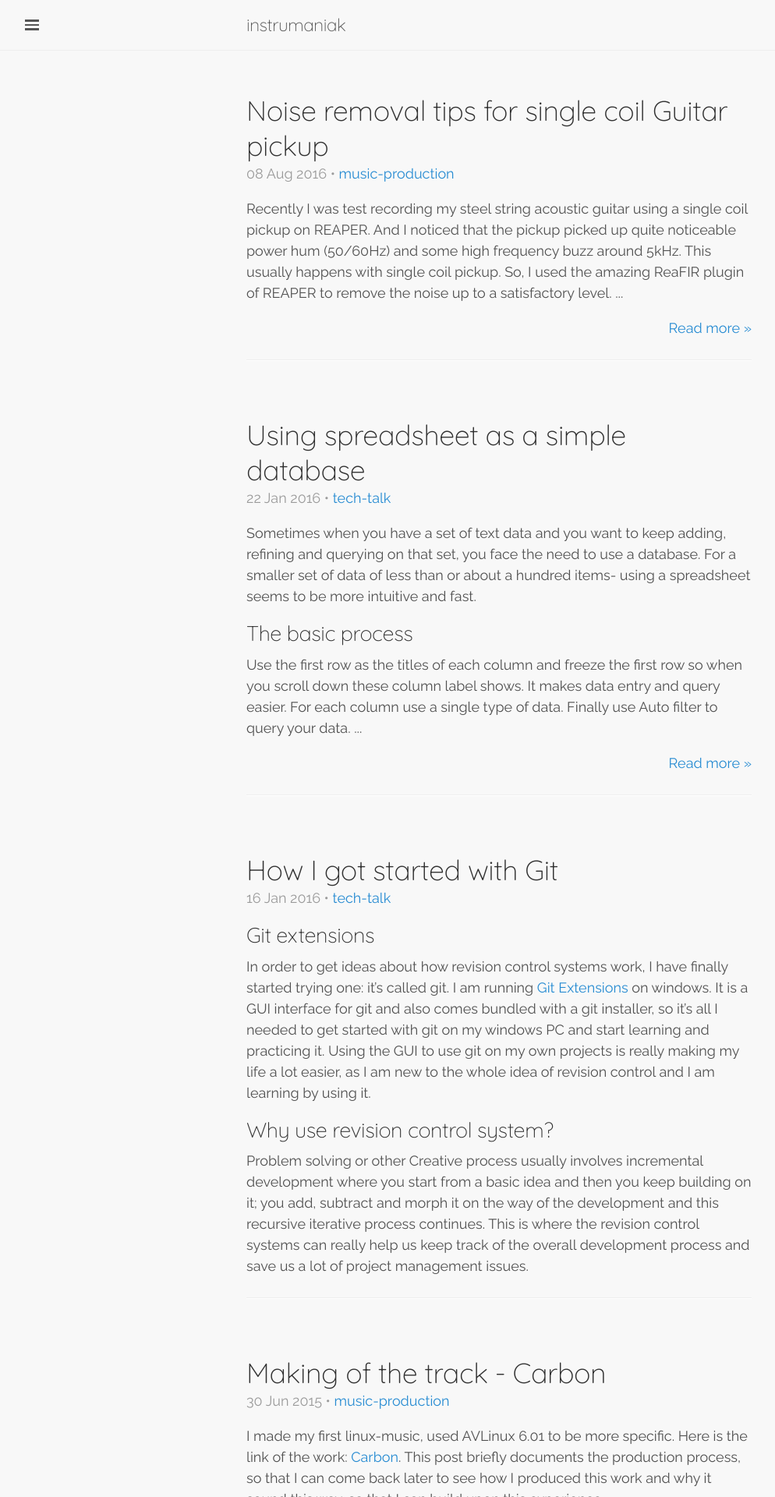
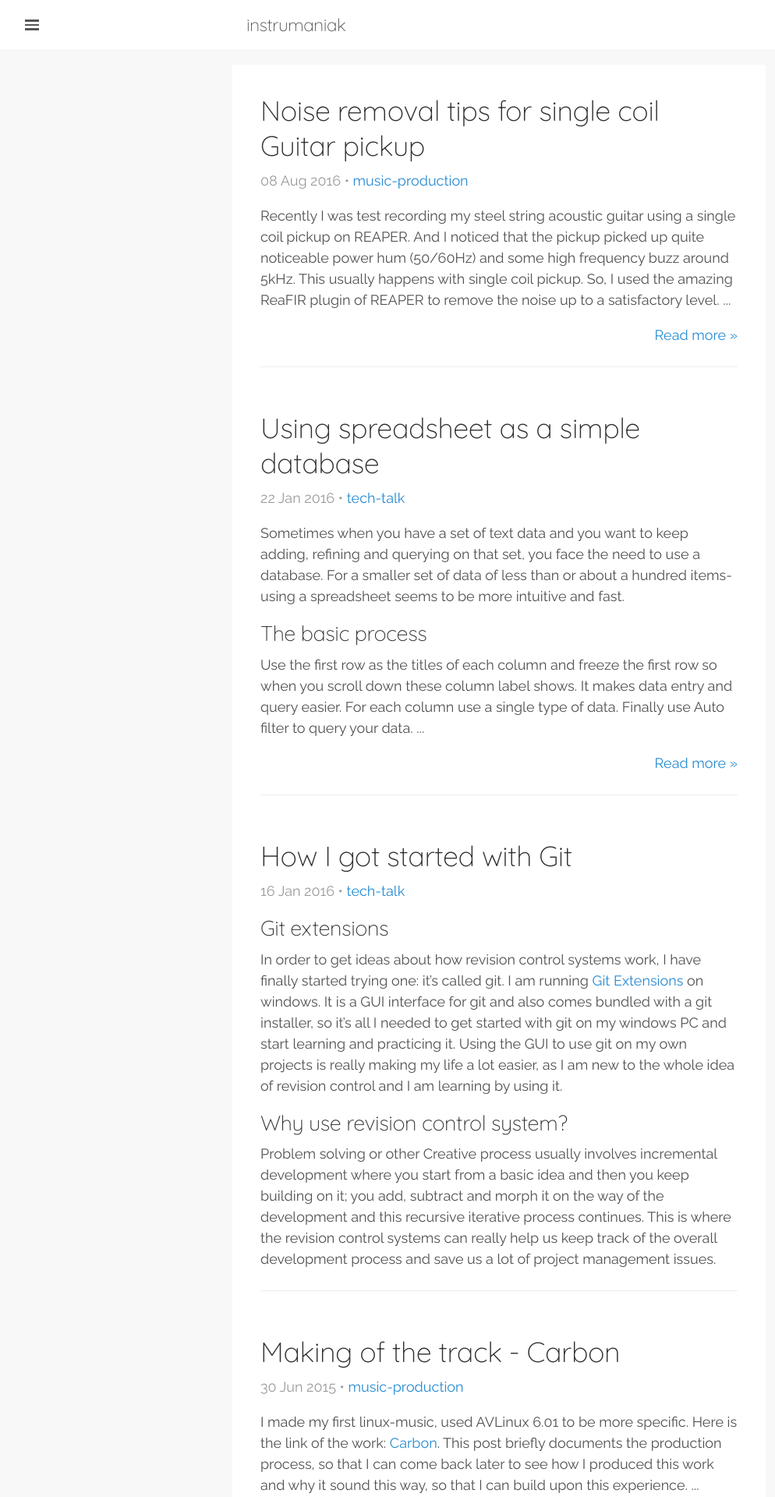
Before and after one commit to instrumaniak/music, a Jekyll site: the page built from index.html, in a window 1280 px wide. Shown: the top 1920 px of the page at 78% size, without its empty margins (0-994 px from the left). Built offline with Jekyll 4.4.1, drawn with Linux system fonts in a browser that asks for light colours; the list of posts is cut into pages by our own code.

Commit message:
CSS fix / beautification!

```diff
--- a/_sass/lanyon.scss
+++ b/_sass/lanyon.scss
@@ -76,10 +76,18 @@ h1, h2, h3, h4, h5, h6 {
 .container {
   max-width: 28rem;
 }
+
+.content {
+  background-color: #fff;
+  padding: 2rem;
+}
+
 @media (min-width: 38em) {
   .container {
     max-width: 32rem;
   }
+
+
 }
 @media (min-width: 56em) {
   .container {
@@ -97,8 +105,9 @@ h1, h2, h3, h4, h5, h6 {
 .masthead {
   padding-top:    1rem;
   padding-bottom: 1rem;
-  margin-bottom: 3rem;
+  margin-bottom: 1rem;
   border-bottom: 1px solid #eee;
+  background-color: #fff;
 }
 .masthead-title {
   margin-top: 0;
@@ -122,8 +131,15 @@ h1, h2, h3, h4, h5, h6 {
   .masthead-title small {
     display: none;
   }
+
 }
 
+@media (max-width: 32em) {
+
+  .masthead {
+    margin-bottom: 0;
+  }
+}
 
 /*
  * Sidebar
@@ -310,7 +326,7 @@ a.sidebar-nav-item:focus {
 
 .page,
 .post {
-  margin-bottom: 4em;
+  margin-bottom: 3em;
 }
 
 /* Blog post or page title */
@@ -327,7 +343,7 @@ a.sidebar-nav-item:focus {
 /* Meta data line below post title */
 .post-date {
   display: block;
-  margin-top: -.5rem;
+  margin-top: 0.5rem;
   margin-bottom: 1rem;
   color: #9a9a9a;
 }
--- a/_sass/poole.scss
+++ b/_sass/poole.scss
@@ -43,8 +43,8 @@
 
 html,
 body {
-  margin: 0;
-  padding: 0;
+  margin: 0 !important;
+  padding: 0 !important;
 }
 
 html {
```
